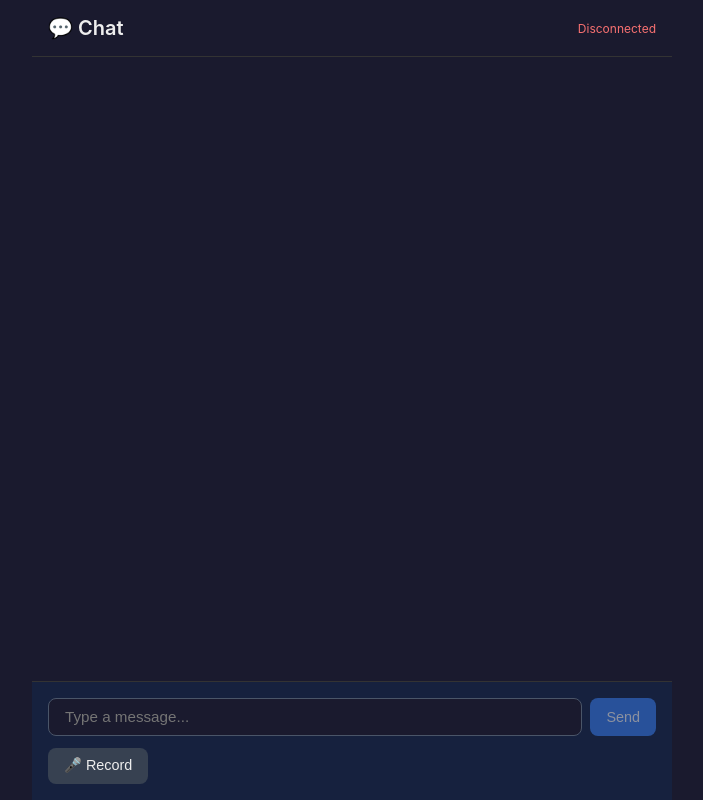
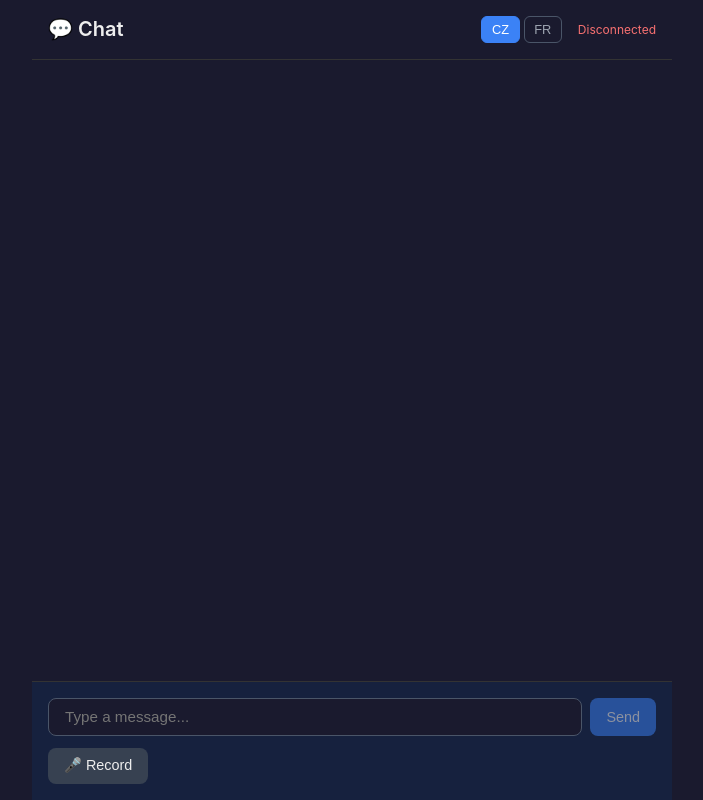
Before and after one commit to nonamemelnyk/eng-prot, a website: page frontend/web/index.html in a window 1280 px wide. Shown: the whole page, without its empty margins (288-991 px from the left). Drawn offline with Linux system fonts and the light colour scheme.

Commit message:
-- ci/cd

```diff
--- a/frontend/web/app.js
+++ b/frontend/web/app.js
@@ -1,6 +1,12 @@
 (function () {
-  const WS_URL = (window.CHAT_CONFIG && window.CHAT_CONFIG.wsUrl) ||
-    (location.protocol === 'https:' ? 'wss:' : 'ws:') + '//' + location.host + '/api/v1/ws/chat';
+  const LOCALES = ['cz', 'fr'];
+  const pathMatch = location.pathname.match(/^\/(cz|fr)(\/|$)/);
+  let currentLocale = pathMatch ? pathMatch[1] : 'cz';
+
+  function getWsUrl(locale) {
+    const proto = location.protocol === 'https:' ? 'wss:' : 'ws:';
+    return proto + '//' + location.host + '/' + locale + '/api/v1/ws/chat';
+  }
 
   const messagesEl = document.getElementById('messages');
   const textInput = document.getElementById('textInput');
@@ -104,8 +110,13 @@
   }
 
   function connect() {
+    if (ws) {
+      ws.close();
+      ws = null;
+    }
+    const url = getWsUrl(currentLocale);
     return new Promise((resolve, reject) => {
-      ws = new WebSocket(WS_URL);
+      ws = new WebSocket(url);
       ws.onopen = () => {
         setStatus('Connected', 'connected');
         sendBtn.disabled = false;
@@ -264,5 +275,22 @@
     }
   });
 
+  function setActiveLocale(locale) {
+    currentLocale = locale;
+    document.querySelectorAll('.locale-btn').forEach((b) => b.classList.remove('active'));
+    document.querySelector('.locale-btn[data-locale="' + locale + '"]')?.classList.add('active');
+    setStatus('Reconnecting...');
+    connect().catch(() => {});
+  }
+
+  document.querySelectorAll('.locale-btn').forEach((btn) => {
+    btn.addEventListener('click', () => {
+      const locale = btn.dataset.locale;
+      if (locale !== currentLocale) setActiveLocale(locale);
+    });
+  });
+
+  document.querySelector('.locale-btn[data-locale="' + currentLocale + '"]')?.classList.add('active');
+
   connect();
 })();
--- a/frontend/web/config.js
+++ /dev/null
@@ -1,5 +0,0 @@
-// Backend WebSocket URL
-// When running frontend separately, set your backend host:port
-window.CHAT_CONFIG = {
-  wsUrl: "ws://localhost:8000/api/v1/ws/chat",
-};
--- a/frontend/web/index.html
+++ b/frontend/web/index.html
@@ -10,7 +10,13 @@
   <div class="app">
     <header class="header">
       <h1>💬 Chat</h1>
-      <span class="status" id="status">Connecting...</span>
+      <div class="header-right">
+        <div class="locale-switcher">
+          <button type="button" id="localeCz" class="locale-btn" data-locale="cz">CZ</button>
+          <button type="button" id="localeFr" class="locale-btn" data-locale="fr">FR</button>
+        </div>
+        <span class="status" id="status">Connecting...</span>
+      </div>
     </header>
 
     <main class="chat">
@@ -29,7 +35,6 @@
     </main>
   </div>
 
-  <script src="config.js"></script>
   <script src="app.js"></script>
 </body>
 </html>
--- a/frontend/web/styles.css
+++ b/frontend/web/styles.css
@@ -25,6 +25,38 @@ body {
   display: flex;
   justify-content: space-between;
   align-items: center;
+}
+
+.header-right {
+  display: flex;
+  align-items: center;
+  gap: 1rem;
+}
+
+.locale-switcher {
+  display: flex;
+  gap: 0.25rem;
+}
+
+.locale-btn {
+  padding: 0.3rem 0.6rem;
+  border: 1px solid #4a5568;
+  border-radius: 0.375rem;
+  background: #1a1a2e;
+  color: #9ca3af;
+  font-size: 0.8rem;
+  cursor: pointer;
+}
+
+.locale-btn:hover {
+  background: #2d3748;
+  color: #eee;
+}
+
+.locale-btn.active {
+  background: #3b82f6;
+  color: white;
+  border-color: #3b82f6;
 }
 
 .header h1 {
```
Also changed, not shown: DOCKER.md (deleted, +0 -39 lines), .github/workflows/deploy.yml (added), frontend/web/README.md (deleted), 4 other files.
